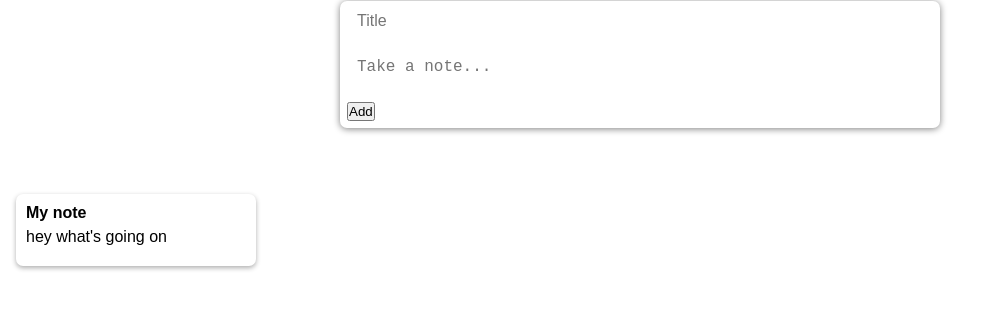
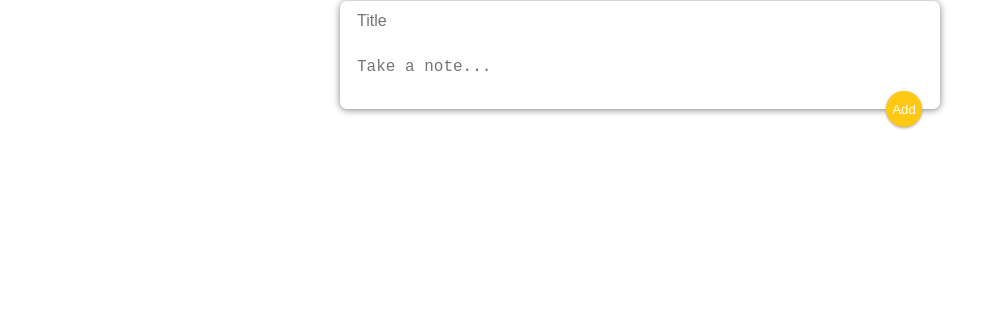
Before and after one commit to hans-4303/google-keep-sample, a React (Create React App) app: page / in a window 1280 px wide. Shown: the part 351-660 px from the top of the page, without its empty margins (0-998 px from the left). Built offline with nearby package versions, Linux system fonts and the light colour scheme.

Commit message:
submit ui 처리 완료 Note 컴포넌트 반복 처리

```diff
--- a/src/App.js
+++ b/src/App.js
@@ -8,7 +8,7 @@ function App() {
       <div>
         <Header />
         <CreateArea />
-        <Note />
+        {/* <Note /> */}
       </div>
     </>
   );
--- a/src/styles/style.css
+++ b/src/styles/style.css
@@ -98,6 +98,38 @@ form textarea {
   resize: none;
 }
 
+form button {
+  /* form이 relative */
+  position: absolute;
+  /* flex 정렬 */
+  display: flex;
+  /* 내용 가로 가운데 정렬 */
+  justify-content: center;
+  /* 내용 세로 가운데 정렬 */
+  align-items: center;
+  /* 컨테이너 기준 위치 조절 */
+  right: 18px;
+  bottom: -18px;
+  /* 배경 */
+  background: rgb(255, 200, 18);
+  /* 색상 */
+  color: #ffffff;
+  /* 테두리 */
+  border: none;
+  /* 둥글기 */
+  border-radius: 50%;
+  /* 너비 */
+  width: 36px;
+  /* 길이 */
+  height: 36px;
+  /* 가로, 세로, 흐림 */
+  box-shadow: 0 1px 3px rgb(165, 165, 165);
+  /* 포인터 형 커서 */
+  cursor: pointer;
+  /* 아웃라인 없음 */
+  outline: none;
+}
+
 /* Note.jsx */
 
 .note {
```
